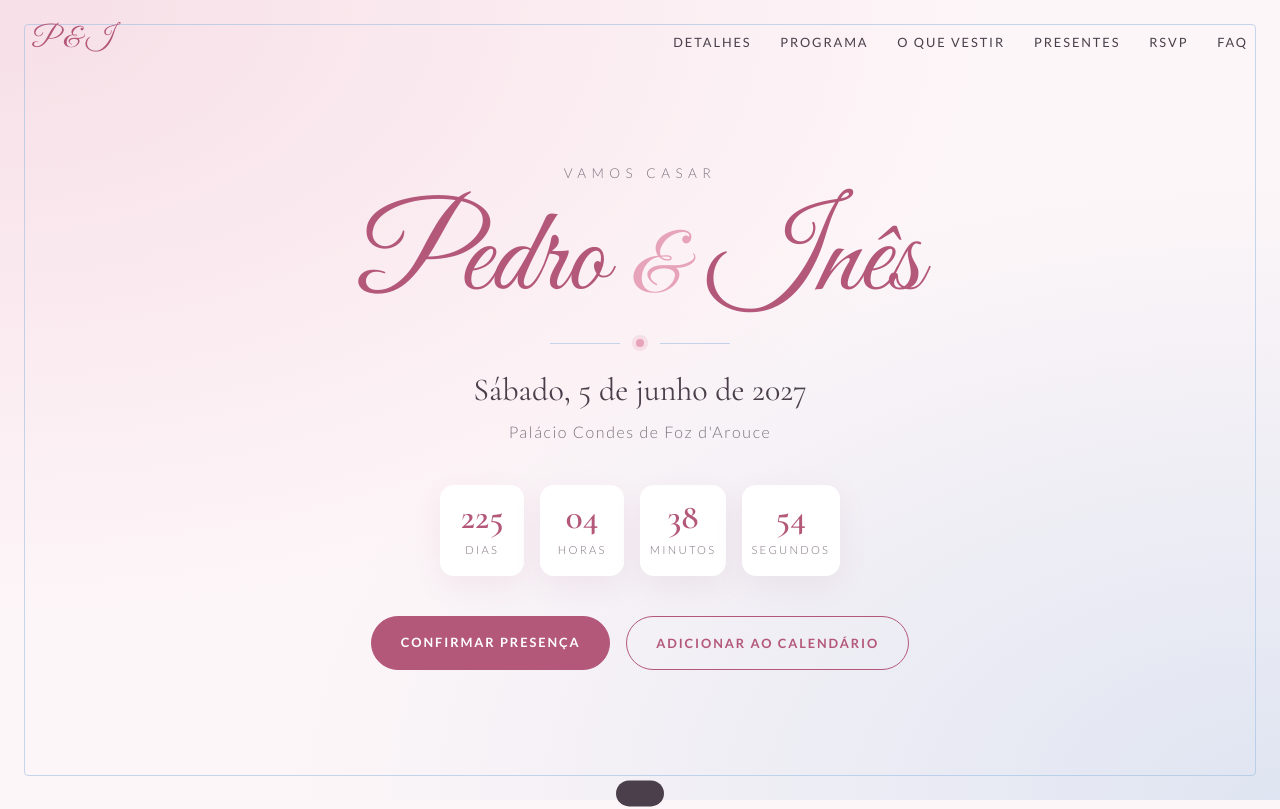
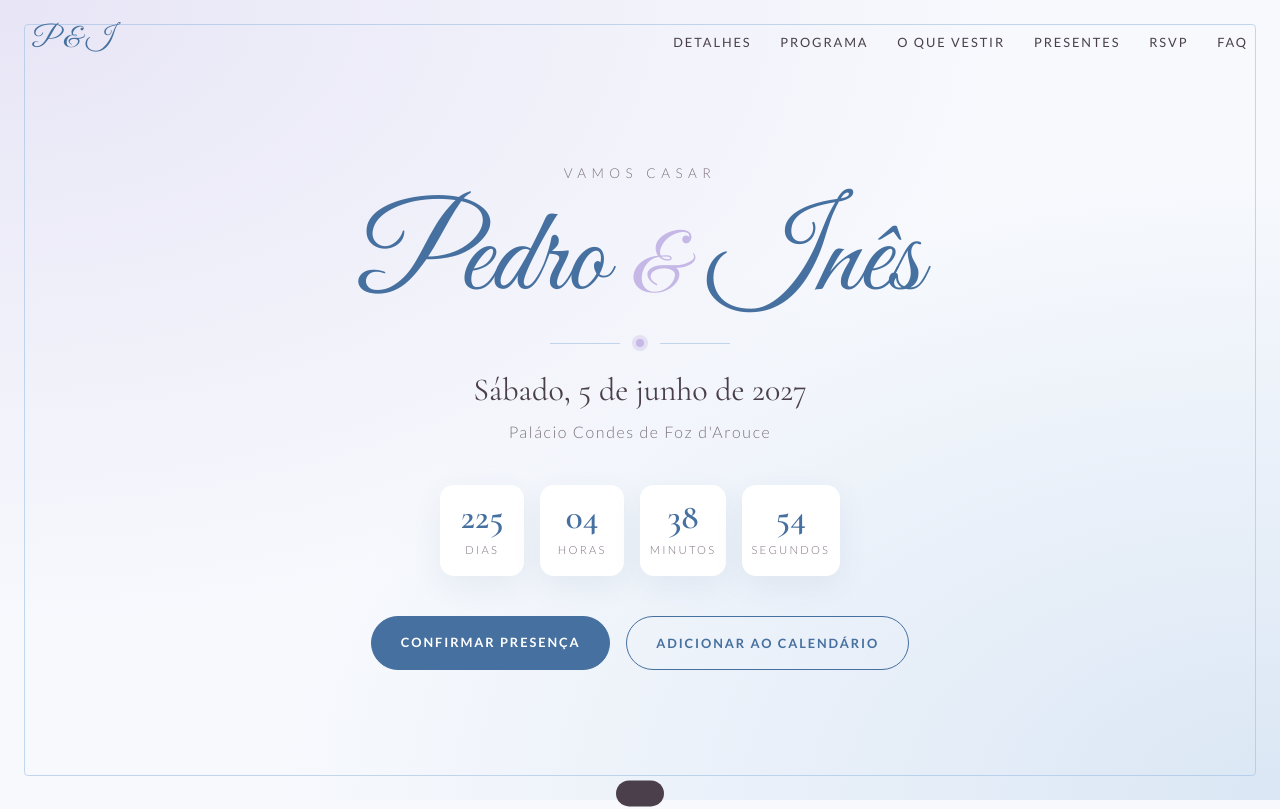
Before and after one commit to inesbtovar/casamento, a plain HTML site: page index.html in a window 1280 px wide. Shown: the top 809 px of the page. Drawn offline with nearby package versions, Linux system fonts and the light colour scheme.

Commit message:
Troca rosa por azul pastel e lilás
Co-Authored-By: Claude Opus 5.5 <noreply@anthropic.com>

```diff
--- a/style.css
+++ b/style.css
@@ -1,9 +1,9 @@
 :root {
-  --cream: #fdf6f8;
-  --cream-dark: #eef4fb;
-  --rose: #e7a3b9;
-  --rose-dark: #b4587a;
-  --rose-deep: #964463;
+  --cream: #f7f9fd;
+  --cream-dark: #eaf1fa;
+  --lilac: #c5b8e6;
+  --blue-dark: #46709f;
+  --blue-deep: #345a85;
   --sky: #9fc0e3;
   --sky-dark: #4f7aa8;
   --ink: #4a3f4a;
@@ -13,7 +13,7 @@
   --script: "Great Vibes", cursive;
   --sans: "Lato", system-ui, sans-serif;
   --radius: 14px;
-  --shadow: 0 10px 30px rgba(150, 68, 99, 0.08);
+  --shadow: 0 10px 30px rgba(52, 90, 133, 0.08);
 }
 
 * { box-sizing: border-box; margin: 0; padding: 0; }
@@ -43,7 +43,7 @@ a { color: inherit; }
   transition: background 0.3s, box-shadow 0.3s, padding 0.3s;
 }
 .nav.scrolled {
-  background: rgba(253, 246, 248, 0.95);
+  background: rgba(247, 249, 253, 0.95);
   backdrop-filter: blur(8px);
   box-shadow: 0 2px 12px rgba(0, 0, 0, 0.06);
   padding: 0.6rem 2rem;
@@ -52,7 +52,7 @@ a { color: inherit; }
   font-family: var(--script);
   font-size: 1.8rem;
   text-decoration: none;
-  color: var(--rose-dark);
+  color: var(--blue-dark);
 }
 .nav-links { display: flex; gap: 1.8rem; list-style: none; }
 .nav-links a {
@@ -83,7 +83,7 @@ a { color: inherit; }
   text-align: center;
   padding: 6rem 1.5rem 4rem;
   background:
-    radial-gradient(ellipse at top left, rgba(231, 163, 185, 0.28), transparent 55%),
+    radial-gradient(ellipse at top left, rgba(197, 184, 230, 0.3), transparent 55%),
     radial-gradient(ellipse at bottom right, rgba(159, 192, 227, 0.32), transparent 55%),
     var(--cream);
   position: relative;
@@ -106,14 +106,14 @@ a { color: inherit; }
   font-family: var(--script);
   font-weight: 400;
   font-size: clamp(3.5rem, 12vw, 7.5rem);
-  color: var(--rose-dark);
+  color: var(--blue-dark);
   line-height: 1.15;
   margin: 0.5rem 0;
 }
-.hero-names .amp { color: var(--rose); font-size: 0.7em; padding: 0 0.3em; }
+.hero-names .amp { color: var(--lilac); font-size: 0.7em; padding: 0 0.3em; }
 .divider { color: var(--sky); display: flex; align-items: center; justify-content: center; gap: 1rem; margin: 0.5rem 0 1rem; }
 .divider::before, .divider::after { content: ""; width: 70px; height: 1px; background: var(--sky); opacity: 0.6; }
-.divider .dot { width: 8px; height: 8px; border-radius: 50%; background: var(--rose); box-shadow: 0 0 0 4px rgba(231, 163, 185, 0.25); }
+.divider .dot { width: 8px; height: 8px; border-radius: 50%; background: var(--lilac); box-shadow: 0 0 0 4px rgba(197, 184, 230, 0.35); }
 .hero-date { font-family: var(--serif); font-size: clamp(1.4rem, 4vw, 2rem); }
 .hero-place { color: var(--muted); letter-spacing: 0.1em; }
 
@@ -125,9 +125,9 @@ a { color: inherit; }
   border-radius: var(--radius);
   box-shadow: var(--shadow);
 }
-.countdown span { display: block; font-family: var(--serif); font-size: 2.2rem; font-weight: 600; color: var(--rose-dark); line-height: 1; }
+.countdown span { display: block; font-family: var(--serif); font-size: 2.2rem; font-weight: 600; color: var(--blue-dark); line-height: 1; }
 .countdown small { font-size: 0.7rem; letter-spacing: 0.2em; text-transform: uppercase; color: var(--muted); }
-.countdown.done { font-family: var(--serif); font-size: 1.6rem; color: var(--rose-dark); }
+.countdown.done { font-family: var(--serif); font-size: 1.6rem; color: var(--blue-dark); }
 
 .hero-actions { display: flex; gap: 1rem; justify-content: center; flex-wrap: wrap; }
 
@@ -142,15 +142,15 @@ a { color: inherit; }
   text-decoration: none;
   padding: 0.95rem 1.8rem;
   border-radius: 999px;
-  border: 1px solid var(--rose-dark);
+  border: 1px solid var(--blue-dark);
   cursor: pointer;
   transition: transform 0.2s, background 0.2s, color 0.2s, box-shadow 0.2s;
 }
 .btn:hover { transform: translateY(-2px); box-shadow: var(--shadow); }
-.btn-primary { background: var(--rose-dark); color: var(--white); }
-.btn-primary:hover { background: var(--rose-deep); }
-.btn-ghost { background: transparent; color: var(--rose-dark); }
-.btn-ghost:hover { background: var(--rose-dark); color: var(--white); }
+.btn-primary { background: var(--blue-dark); color: var(--white); }
+.btn-primary:hover { background: var(--blue-deep); }
+.btn-ghost { background: transparent; color: var(--blue-dark); }
+.btn-ghost:hover { background: var(--blue-dark); color: var(--white); }
 .btn-small { padding: 0.5rem 1rem; font-size: 0.7rem; background: var(--sky-dark); border-color: var(--sky-dark); color: var(--white); }
 
 /* ---------- Secções ---------- */
@@ -170,7 +170,7 @@ a { color: inherit; }
   height: 3px;
   border-radius: 3px;
   margin: 0.8rem auto 0;
-  background: linear-gradient(90deg, var(--rose), var(--sky));
+  background: linear-gradient(90deg, var(--lilac), var(--sky));
 }
 .section-sub { color: var(--muted); font-size: 1.1rem; margin-bottom: 3rem; }
 
@@ -183,7 +183,7 @@ a { color: inherit; }
   box-shadow: var(--shadow);
   border-top: 3px solid var(--sky);
 }
-.card + .card { border-top-color: var(--rose); }
+.card + .card { border-top-color: var(--lilac); }
 .card h3 { font-family: var(--serif); font-size: 1.8rem; font-weight: 600; margin: 0.4rem 0; }
 .card .card-time { color: var(--sky-dark); font-weight: 700; letter-spacing: 0.15em; }
 .card .card-place { font-family: var(--serif); font-size: 1.3rem; margin-top: 0.8rem; }
@@ -209,7 +209,7 @@ a { color: inherit; }
   background: var(--cream-dark);
   border: 2px solid var(--sky);
 }
-.timeline time { font-family: var(--serif); font-size: 1.4rem; font-weight: 600; color: var(--rose-dark); text-align: right; }
+.timeline time { font-family: var(--serif); font-size: 1.4rem; font-weight: 600; color: var(--blue-dark); text-align: right; }
 .timeline h3 { font-family: var(--serif); font-size: 1.4rem; font-weight: 600; }
 .timeline p { color: var(--muted); }
 
@@ -222,7 +222,7 @@ a { color: inherit; }
   border-radius: var(--radius);
   box-shadow: var(--shadow);
 }
-.dress h3 { font-family: var(--serif); font-size: 2rem; font-weight: 600; color: var(--rose-dark); margin-bottom: 1rem; }
+.dress h3 { font-family: var(--serif); font-size: 2rem; font-weight: 600; color: var(--blue-dark); margin-bottom: 1rem; }
 .swatches { display: flex; justify-content: center; gap: 0.9rem; margin: 1.8rem 0; }
 .swatches span {
   width: 48px; height: 48px;
@@ -248,7 +248,7 @@ a { color: inherit; }
 /* RSVP */
 .rsvp { max-width: 600px; margin: 2rem auto 0; }
 .rsvp p { font-size: 1.15rem; margin-bottom: 2rem; }
-.rsvp strong { color: var(--rose-dark); font-weight: 700; }
+.rsvp strong { color: var(--blue-dark); font-weight: 700; }
 .rsvp-actions { display: flex; gap: 1rem; justify-content: center; flex-wrap: wrap; }
 
 /* FAQ */
@@ -257,7 +257,7 @@ a { color: inherit; }
   background: var(--white);
   border-radius: var(--radius);
   margin-bottom: 0.9rem;
-  box-shadow: 0 4px 14px rgba(150, 68, 99, 0.05);
+  box-shadow: 0 4px 14px rgba(52, 90, 133, 0.05);
   overflow: hidden;
 }
 .faq summary {
@@ -277,7 +277,7 @@ a { color: inherit; }
 .faq details p { padding: 0 1.5rem 1.3rem; color: var(--muted); }
 
 /* Rodapé */
-.footer { text-align: center; padding: 4rem 1.5rem; background: var(--rose-dark); color: var(--white); }
+.footer { text-align: center; padding: 4rem 1.5rem; background: var(--blue-dark); color: var(--white); }
 .footer-names { font-family: var(--script); font-size: 2.8rem; }
 
 /* Toast */
```
Also changed, not shown: index.html (line endings or trailing spaces).
